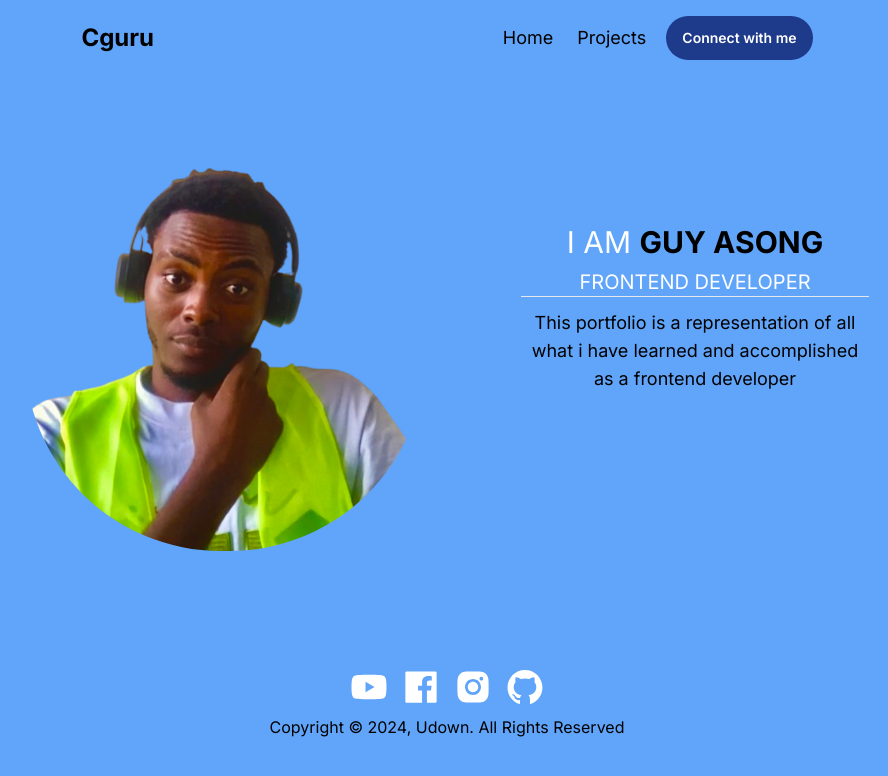
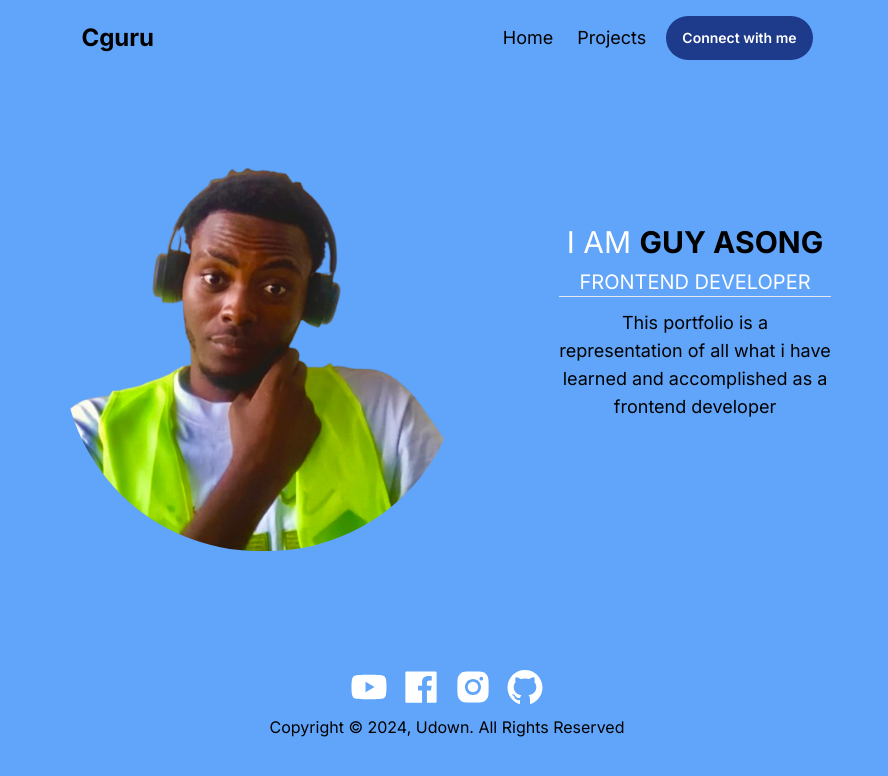
Before and after one commit to guyasong2/Cguru, a Next.js app: page / in a window 1280 px wide. Shown: the top 776 px of the page, without its empty margins (193-1081 px from the left). Built offline with nearby package versions, Linux system fonts and the light colour scheme.

Commit message:
Update hero.tsx

```diff
--- a/app/components/hero.tsx
+++ b/app/components/hero.tsx
@@ -4,7 +4,7 @@ import me from "@/public/me.png";
 
 const Hero = () => {
   return (
-    <div className="md:flex-row md:flex w-[80%] md:w-[66%] mx-auto justify-between pt-20 md:pt-0">
+    <div className="md:flex-row md:flex w-[80%] md:w-[60%] mx-auto justify-between pt-20 md:pt-0">
       <Image alt="me" className="rounded-full" src={me} width={400} height={400}/>
 
       <div className="text-center md:pt-16 pt-10  md:ml-24 ml-0">
```
